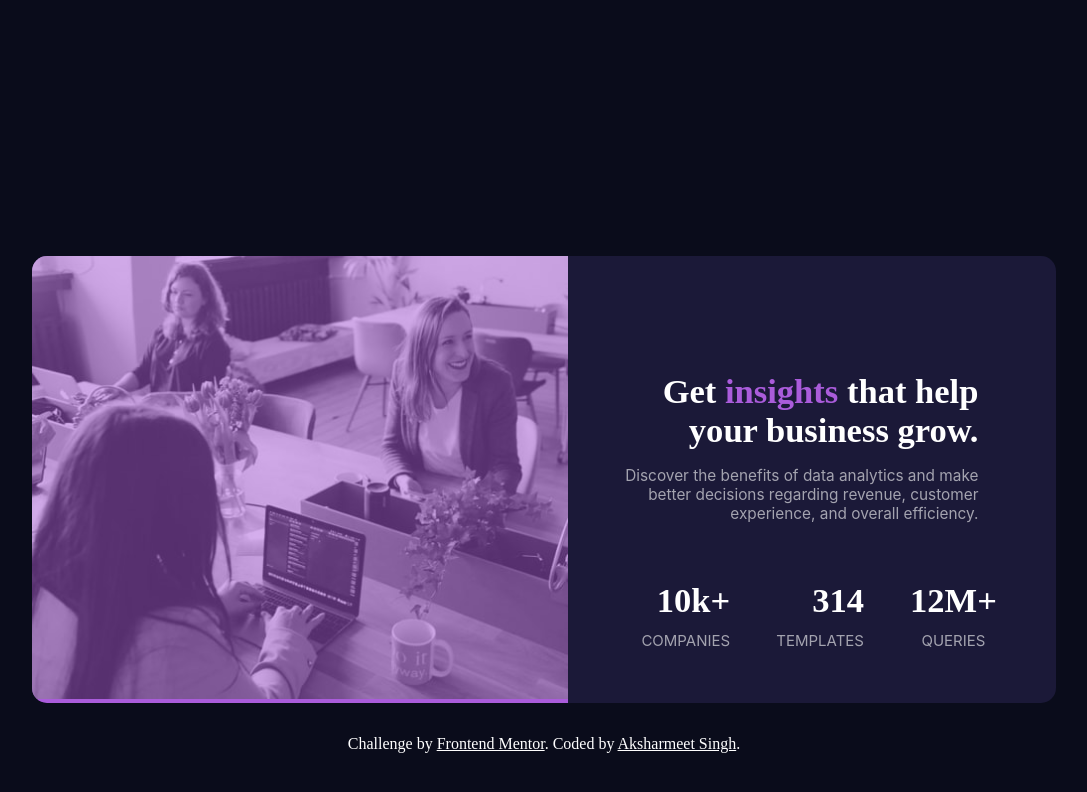
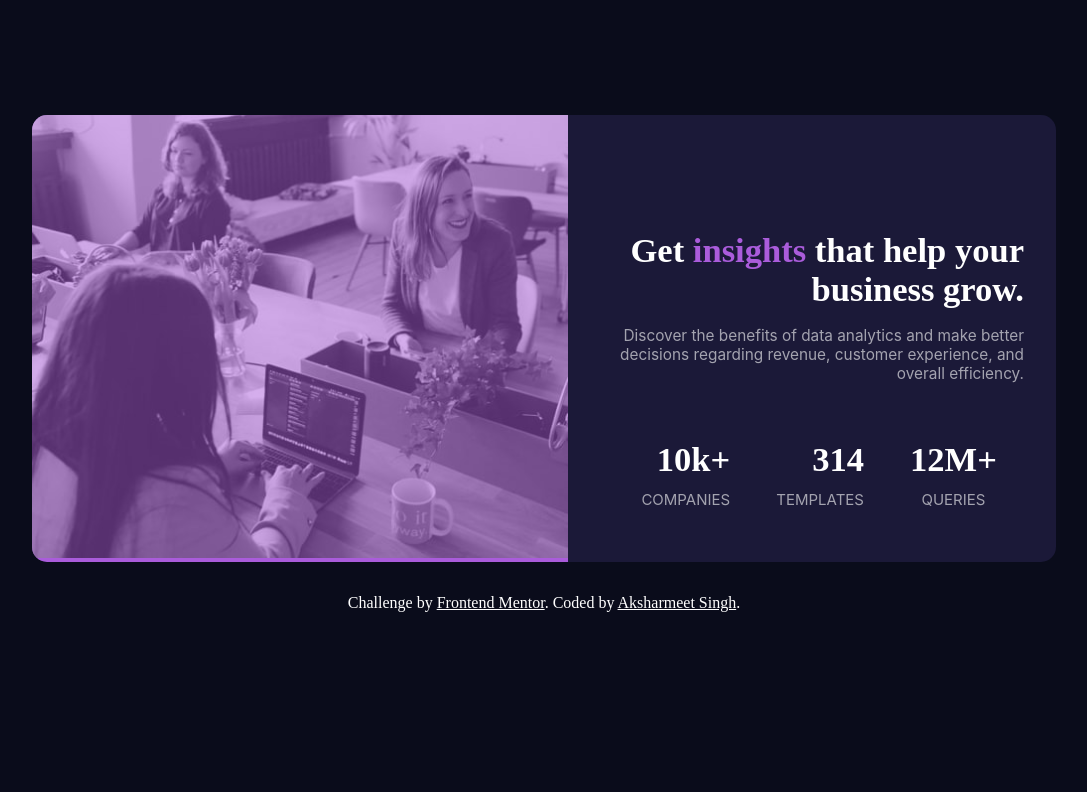
Before and after one commit to Aksharmeet/Aksharmeet.github.io, a plain HTML site: page index.html in a window 1280 px wide. Shown: the whole page, without its empty margins (96-1183 px from the left). Drawn offline with Linux system fonts and the light colour scheme; a web font is replaced by a local one.

Commit message:
some static changes

```diff
--- a/index.css
+++ b/index.css
@@ -46,7 +46,7 @@ body{
 
 }
 #main-div{
-    margin: 0% 5% 0% 5% ;
+    margin: 10% 5% 10% 5% ;
 
     background-color: var(--dark-bakground);
     border-radius: 15px;
@@ -121,7 +121,7 @@ a{
     @media screen and (min-width: 600px)  and (orientation: landscape) {
 
         body{
-            padding: 20% 10% 20% 10%
+            padding: 9% 10% 9% 10%
         }
         #main-div{
                  width: 100%;
@@ -148,7 +148,7 @@ a{
         }
         #heading1,
         #section2{
-            width:80%;
+            width:90%;
            margin-left:10%
 
         }
```
